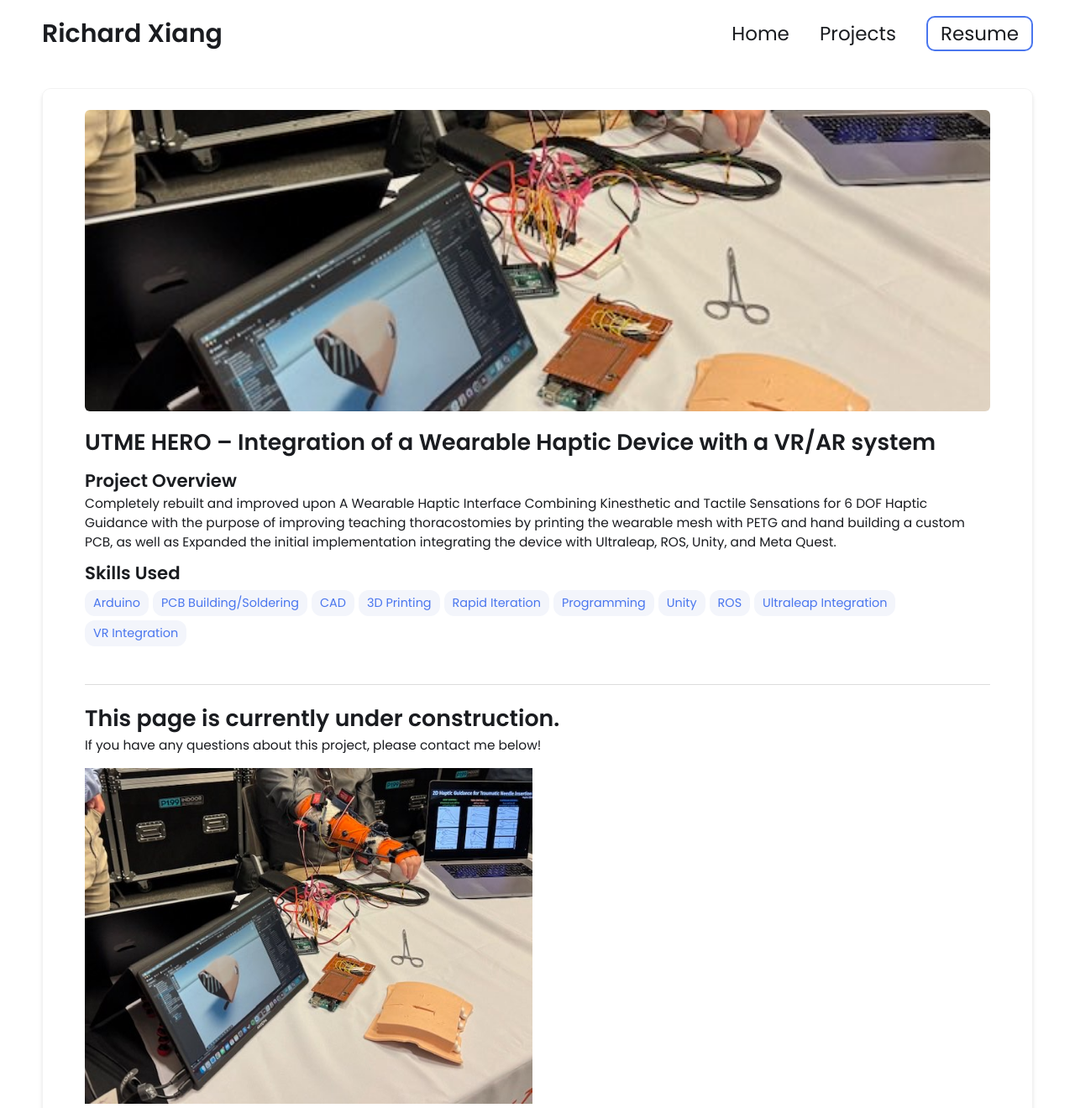
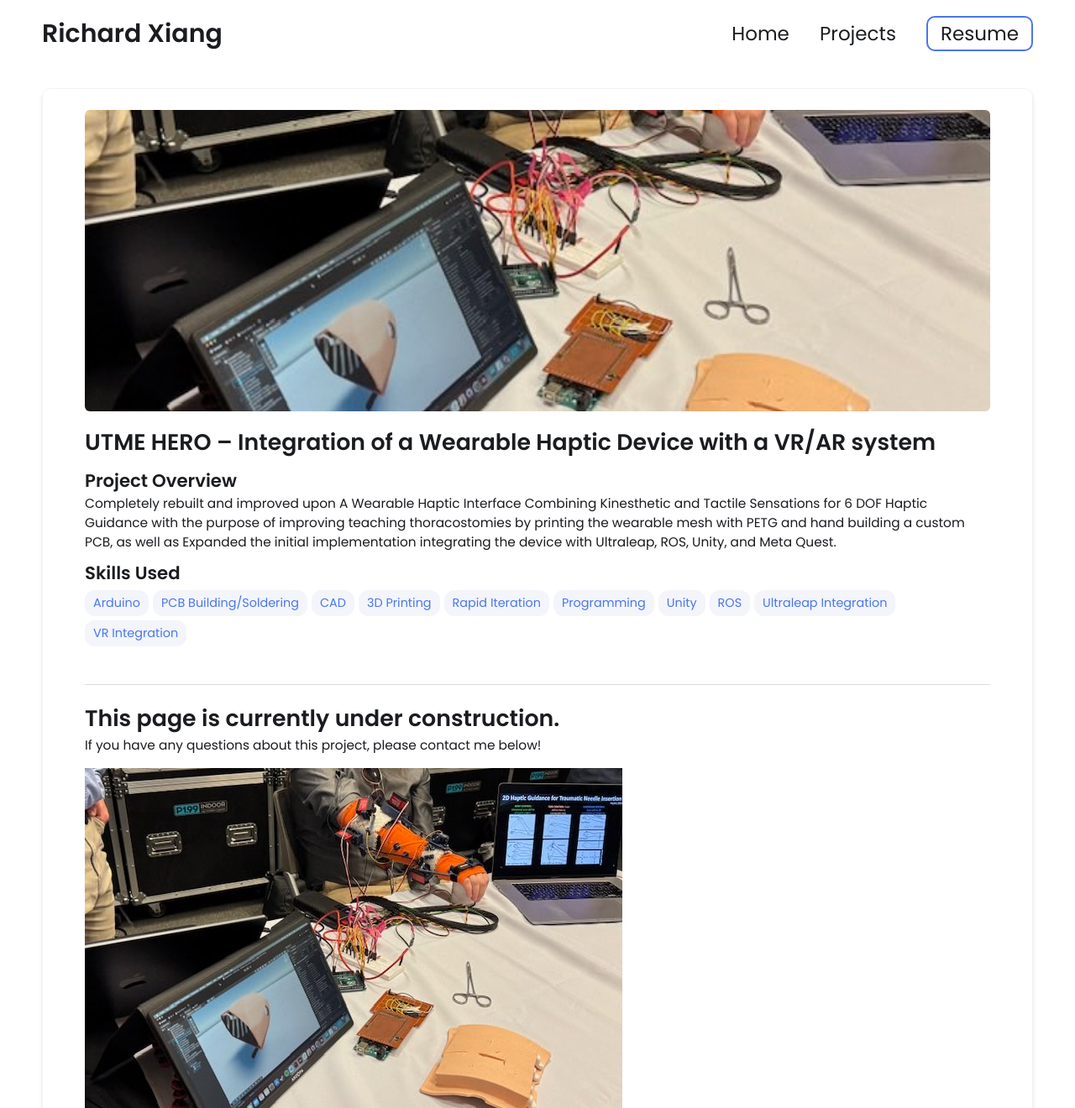
Before and after one commit to ShinKai001/goblin_Japanese, a Jekyll site: the page built from _projects/capstone-project/index.md, in a window 1280 px wide. Shown: the top 1320 px of the page at 84% size. Built offline with Jekyll 4.4.1, drawn with Linux system fonts in a browser that asks for light colours; grey boxes are pictures that could not be loaded.

Commit message:
Update index.md

```diff
--- a/_projects/capstone-project/index.md
+++ b/_projects/capstone-project/index.md
@@ -20,6 +20,6 @@ main-image: /hero1.jpg
 # This page is currently under construction.
 If you have any questions about this project, please contact me below!
 
-{% include image-gallery.html images="hero1.jpg" height="400" width= "900px" %}
+{% include image-gallery.html images="hero1.jpg" height="600" %}
 
-{% include youtube-video.html id="C44VwBty0CQ" autoplay= "false"%}
+{% include youtube-video.html id="C44VwBty0CQ" autoplay= "false" width= "900px" %}
```
